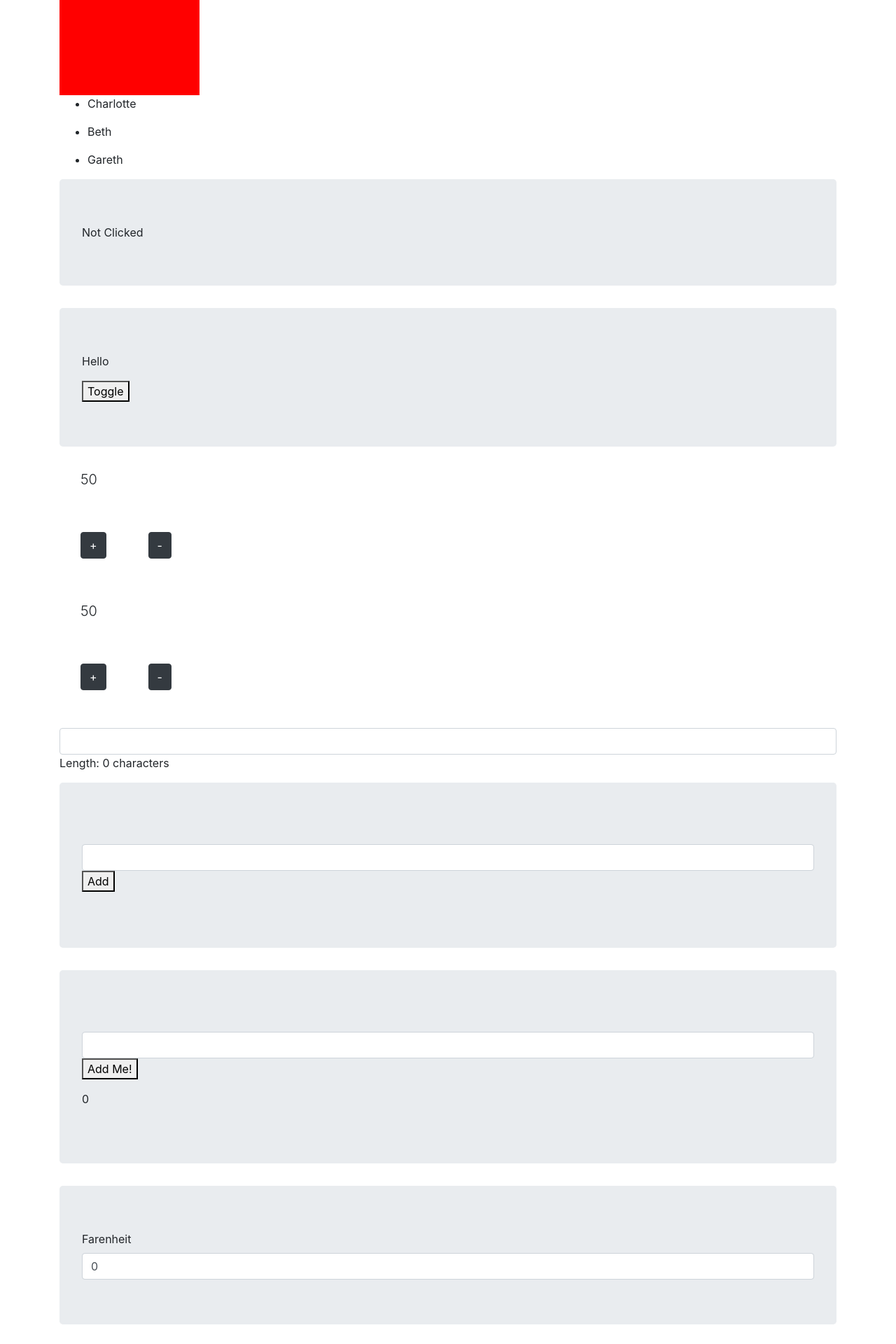
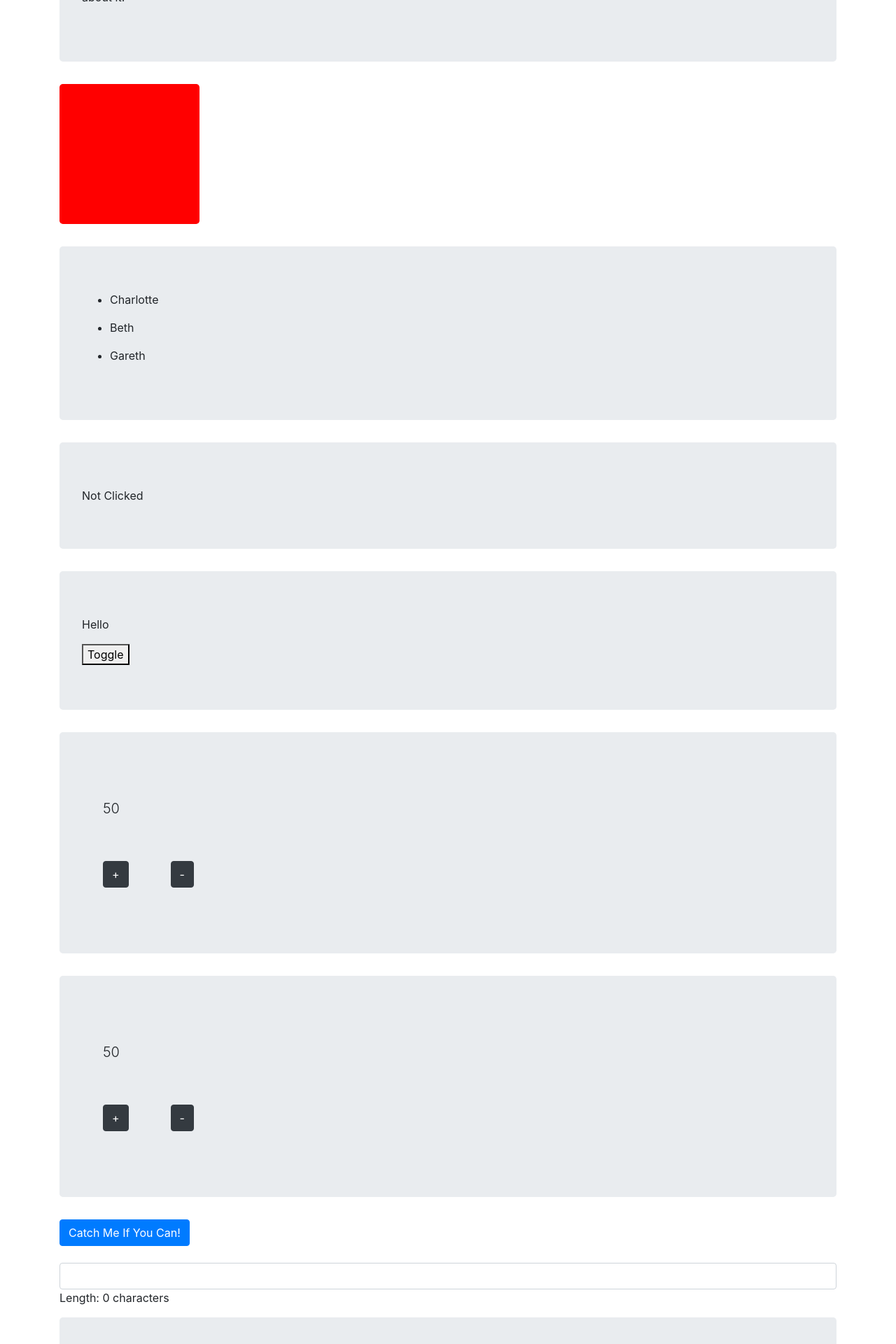
Before and after one commit to bettyeverett/react-testing-app, a React (Create React App) app: page / in a window 1280 px wide. Shown: the part 320-2240 px from the top of the page at 70% size. Built offline with nearby package versions, Linux system fonts and the light colour scheme.

Commit message:
Updating all task classes to jumbotron, to make the page clearer and easier to read.

```diff
--- a/src/Event.js
+++ b/src/Event.js
@@ -3,6 +3,7 @@ import Clicked from "./event/Clicked";
 import ToggleText from "./event/ToggleText";
 import Counter from "./event/Counter";
 import StepCounter from "./event/StepCounter";
+import CatchMeIfYouCan from "./event/CatchMeIfYouCan";
 
 const Event = () => (
     <>
@@ -10,6 +11,7 @@ const Event = () => (
         <ToggleText initial="Hello" alternate="World"></ToggleText>
         <Counter initial={ 50 } max={ 100 } />
         <StepCounter max={ 100 } step={ 5 } />
+        <CatchMeIfYouCan jump={ 100 } />
     </>
 );
 
--- a/src/event/CatchMeIfYouCan.js
+++ b/src/event/CatchMeIfYouCan.js
@@ -9,14 +9,31 @@ class CatchMeIfYouCan extends Component {
 
         this.state = {
             yposition: 0,
-        }
+        };
 
         this.handleClick = this.handleClick.bind(this);
 
     }
 
     handleClick() {
-        this.setState
+        this.setState( {
+            yposition: this.state.yposition + this.props.jump,
+        } );
+
+    }
+
+    render() {
+        return (
+            <button
+                style={ { position: "relative", top: this.state.yposition + "px" } }
+                onClick={ this.handleClick }
+                className="btn btn-primary"
+            >
+                Catch Me If You Can!
+            </button>
+        );
     }
 
 }
+
+export default CatchMeIfYouCan;
--- a/src/event/Counter.js
+++ b/src/event/Counter.js
@@ -38,6 +38,7 @@ class Counter extends Component {
 
         return (
             <>
+                <div className="jumbotron">
                     <p style={ { margin: "30px" } } class="lead">{ this.state.initial }</p>
                     <button
                         onClick={ this.handleClickAdd }
@@ -49,6 +50,7 @@ class Counter extends Component {
                         style={ { margin: "30px" } }
                         class="btn btn-dark"
                     >-</button>
+                </div>
             </>
         );
 
--- a/src/event/StepCounter.js
+++ b/src/event/StepCounter.js
@@ -44,6 +44,7 @@ class StepCounter extends Component {
 
         return (
             <>
+                <div className="jumbotron">
                     <p style={ { margin: "30px" } } class="lead">{ this.state.initial }</p>
                     <button
                         onClick={ this.handleClickAdd }
@@ -55,6 +56,7 @@ class StepCounter extends Component {
                         style={ { margin: "30px" } }
                         class="btn btn-dark"
                     >-</button>
+                </div>
             </>
         );
 
--- a/src/stuff/Paragraph.js
+++ b/src/stuff/Paragraph.js
@@ -11,7 +11,9 @@ class Paragraph extends Component {
         let { children } = this.props;
 
         return (
-            <p>{ children }</p>
+            <div className="jumbotron">
+                <p>{ children }</p>
+            </div>
         );
 
     }
--- a/src/stuff/People.js
+++ b/src/stuff/People.js
@@ -15,6 +15,7 @@ class People extends Component {
         return (
 
             names ? (
+                <div className="jumbotron">
                     <ul
                         onClick={ this.handleClick }
                     >
@@ -26,7 +27,9 @@ class People extends Component {
                             </li>
                         ))}
                     </ul>
+                </div>
             ) : <p>Nothing to see here!</p>
+
 
         );
 
--- a/src/stuff/Square.js
+++ b/src/stuff/Square.js
@@ -32,8 +32,10 @@ class Square extends Component {
     return (
 
       <div
+        className="jumbotron"
         onClick={ this.handleClick }
         style={ {
+          position: "center",
           backgroundColor: this.state.isRed ? "red" : colour,
           width: "200px",
           height: "200px"
```
Lines whose indentation alone changed are shown as unchanged.
